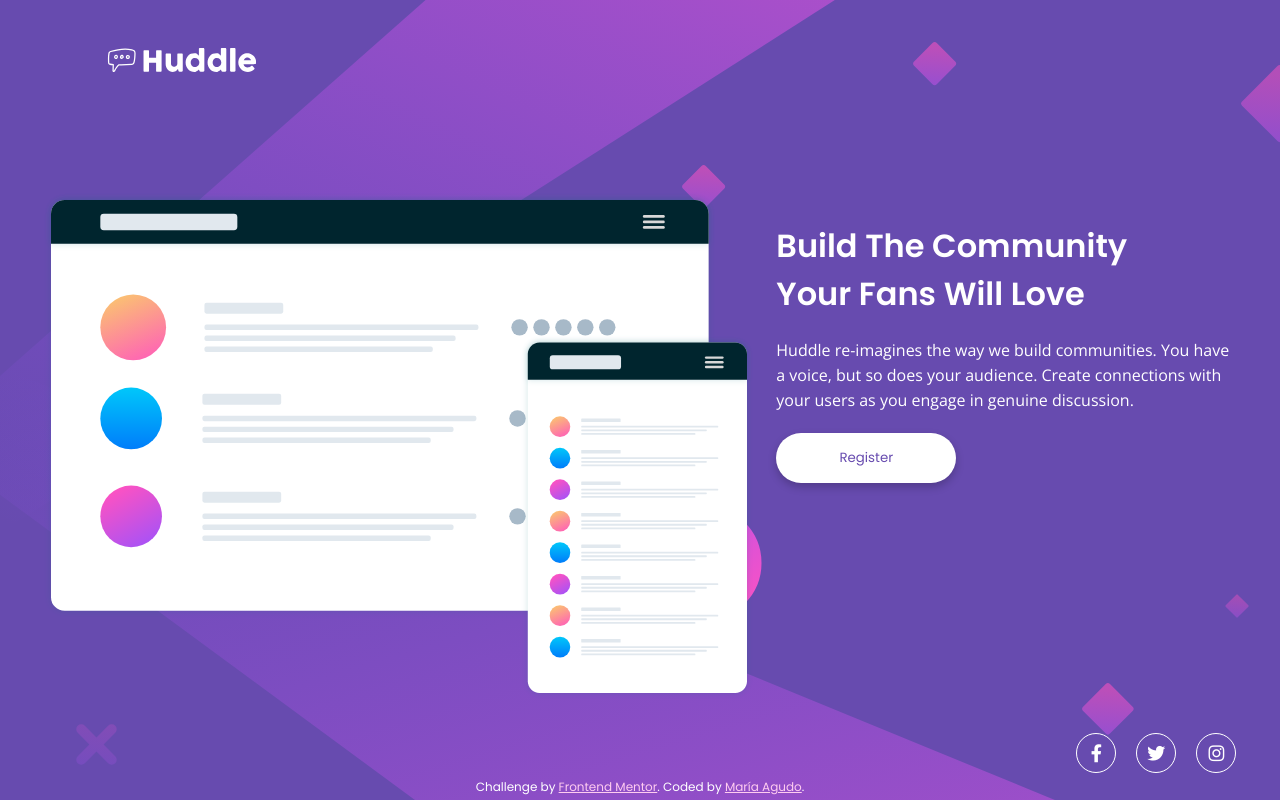
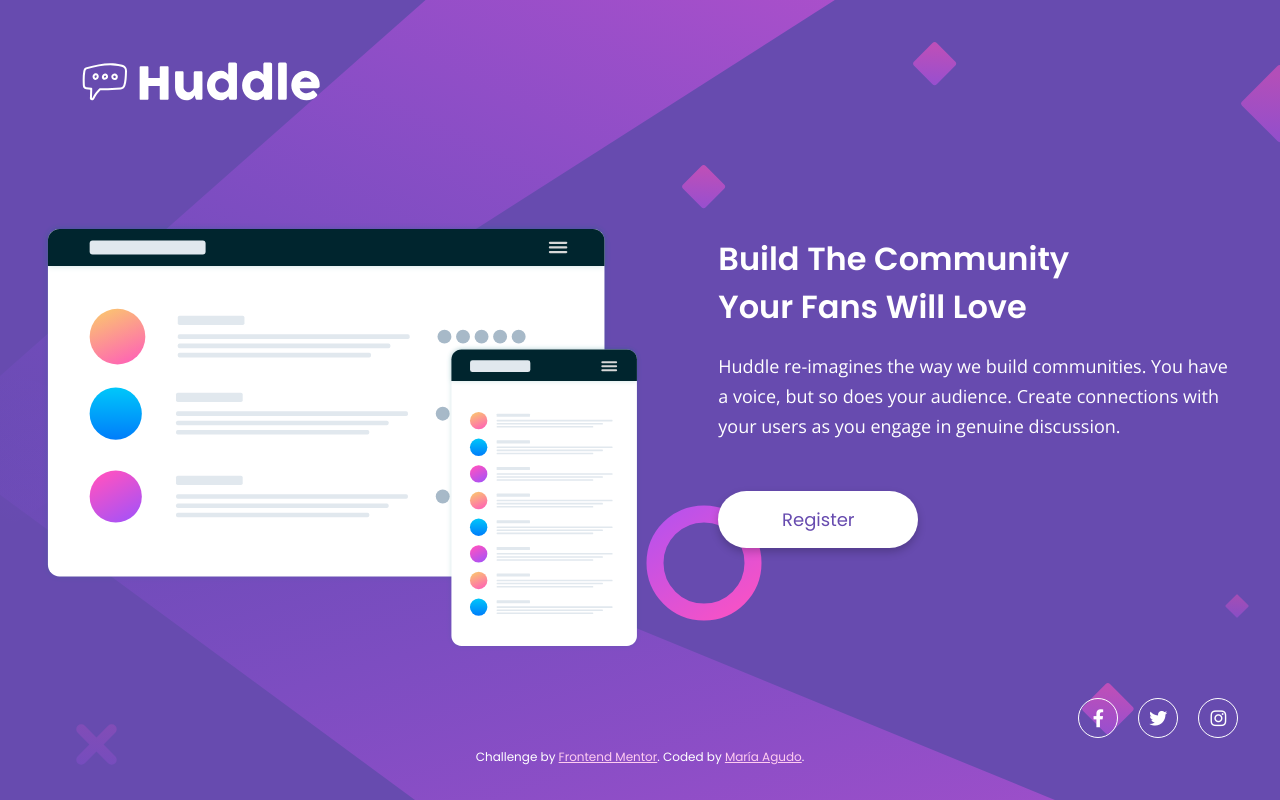
Before and after one commit to mdagudo/huddle-landing-page, a plain HTML site: page index.html in a window 1280 px wide. Drawn offline with nearby package versions, Linux system fonts and the light colour scheme.

Commit message:
Added more @media
It can look nice in any device now :)

```diff
--- a/css/styles.css
+++ b/css/styles.css
@@ -17,16 +17,16 @@ html {
 
 body {
     width: 100vw;
-    height: 100vh;
     background-color: var(--violet);
     background-image: url('../images/bg-mobile.svg');
     background-repeat: no-repeat;
+    background-size: auto;
     color: white;
 }
 
 header img {
-    width: 20.0rem;
-    padding: 2.0rem;
+    width: 15.0rem;
+    margin: 2.0rem;
 }
 
 .container {
@@ -59,7 +59,6 @@ header img {
     font-family: 'Open Sans', sans-serif;
     line-height: 2.5rem;
     font-size: 1.6rem;
-    font-weight: 400;
     margin-bottom: 2.0rem;
     width: 30.0rem;
 }
@@ -120,28 +119,77 @@ button:hover {
     color: hsl(318, 100%, 90%);
 }
 
-@media (min-width: 37.5rem) {
+footer {
+    margin-top: 1.0rem;
+}
+
+@media (min-width: 376px) {
 body {
     background-image: url('../images/bg-desktop.svg');
     background-repeat: no-repeat;
-    font-size: 110%;
     overflow-x: hidden;
 }
 
+.flex-item {
+    display: flex;
+    justify-content: center;
+}
+
+.flex-item img {
+    width: clamp(36.0rem, 60%, 50.0rem);
+}
+
+.flex-item:nth-child(2) {
+    margin-top: 2.5rem;
+    text-align: center;
+    align-items: center;
+    max-width: 75.0rem;
+}
+
+.flex-item:nth-child(2) h1 {
+    width: 100%;
+}
+
+.flex-item:nth-child(2) p {
+    width: 100%;
+    margin-bottom: 5.0rem;
+}
+
+.flex-item:nth-child(2) .social-media {
+    margin-top: 1.0rem;
+}
+
+button {
+    margin-bottom: 5.0rem;
+}
+
+}
+
+@media (min-width: 1100px) {
+
 header img {
-    margin-top: 2.0rem;
-    margin-left: 8.0rem;
+    margin-top: 5.0rem;
+    margin-left: 7.0rem;
+    width: clamp(15.0rem, 20%, 28.0rem);
 }
 
 .container {
     display: flex;
     flex-direction: row;
     justify-content: space-evenly;
+    margin: 1.5rem;
+    margin-top: 0;
     margin-bottom: 0.5rem;
+}
+
+.flex-item img {
+    width: 60.0rem;
 }
 
 .flex-item:nth-child(2) {
     margin-top: 10.0rem;
+    margin-left: 5.0rem;
+    max-width: 52.0rem;
     text-align: left;
     display: flex;
     align-items: flex-start;
@@ -149,22 +197,24 @@ header img {
 
 .flex-item:nth-child(2) h1 {
     font-size: 3.2rem;
-    width: 36.0rem;
+    max-width: 36.0rem;
+    width: inherit;
 }
 
 .flex-item:nth-child(2) p {
-    line-height: 2.5rem;
-    font-size: 1.6rem;
-    width: 46.0rem;
+    line-height: 3.0rem;
+    font-size: 1.8rem;
+    width: inherit;
 }
 
 .flex-item:nth-child(2) .social-media {
     align-self: flex-end;
-    margin-top: 25.0rem;
+    margin-top: 10.0rem;
 }
 
 button {
-    width: 18.0rem;
+    width: 20.0rem;
+    font-size: 1.8rem;
 }
 
 }
```
